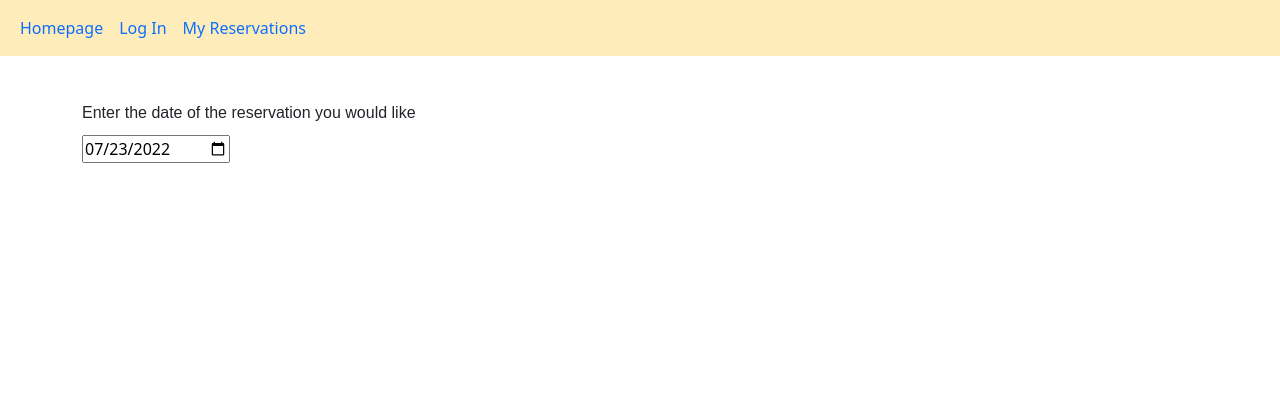
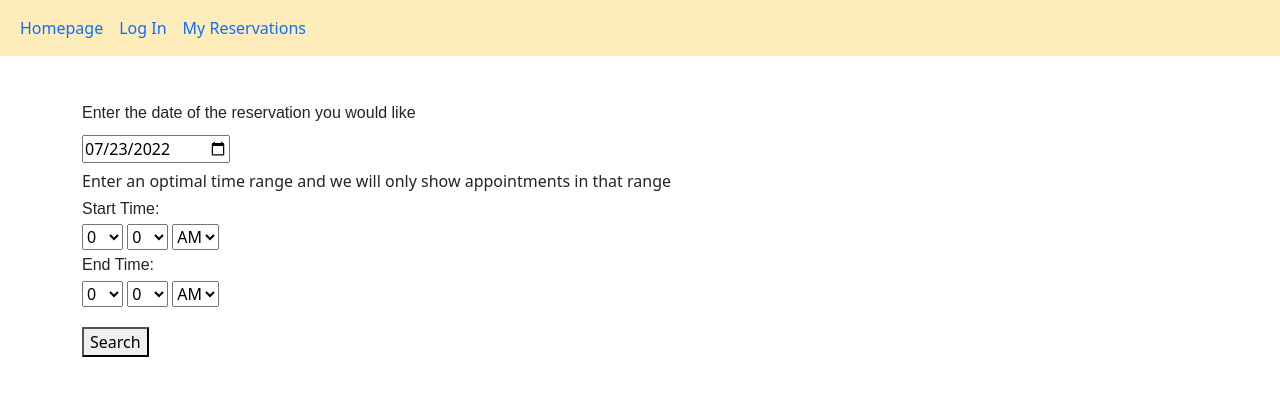
Before and after one commit to xena718/reservation_scheduler, a Flask app: page / in a window 1280 px wide. Shown: the top 396 px of the page. Run offline with Flask 2, Linux system fonts and the light colour scheme.

Commit message:
update homepage

```diff
--- a/static/app.css
+++ b/static/app.css
@@ -11,3 +11,7 @@ label {
 .homepage_container{
     margin-top:80px;
 }
+
+.search-btn-div{
+    margin-top:20px;
+}
--- a/static/events.js
+++ b/static/events.js
@@ -1,2 +1,25 @@
 
 document.getElementById('datePicker').valueAsDate = new Date();
+
+
+function createOption(value, text) {
+    const option = document.createElement('option');
+    option.text = text;
+    option.value = value;
+    return option;
+}
+
+const hourSelectAll = document.querySelectorAll('.hours');
+for (const hourSelect of hourSelectAll) {
+
+for(let i = 0; i <= 12; i++){
+        hourSelect.add(createOption(i, i));
+}
+}
+
+const minutesSelectAll = document.querySelectorAll('.minutes');
+for(const minutesSelect of minutesSelectAll){
+for(let i = 0; i < 60; i += 30) {
+        minutesSelect.add(createOption(i, i));
+}
+}
--- a/templates/homepage.html
+++ b/templates/homepage.html
@@ -7,9 +7,39 @@
 
 <div class="homepage_container">
 
-    <label for="datePicker">Enter the date of the reservation you would like</label>
+    <form>
+        <label for="datePicker">Enter the date of the reservation you would like</label>
+        <input type="date" id="datePicker" name="trip-start">
 
-    <input type="date" id="datePicker" name="trip-start">
+        <div>Enter an optimal time range and we will only show appointments in that range</div>
+
+        <!-- <label for="start-time">Start Time: </label>
+        <input id="start-time" type="time" name="start-time" value="08:00" step="1800">
+
+        <label for="end-time">End Time: </label>
+        <input id="end-time" type="time" name="end-time" value="11:00" step="1800"> -->
+
+        <label>Start Time: </label>
+        <select class="hours"></select>
+        <select class="minutes"></select>
+        <select id="am-pm">
+            <option>AM</option>
+            <option>PM</option>
+        </select>
+
+        <label>End Time: </label>
+        <select class="hours"></select>
+        <select class="minutes"></select>
+        <select id="am-pm">
+            <option>AM</option>
+            <option>PM</option>
+        </select>
+
+        <div class="search-btn-div">
+            <button>Search</button>
+        </div>
+
+        </form>
 
 
 </div>
```
